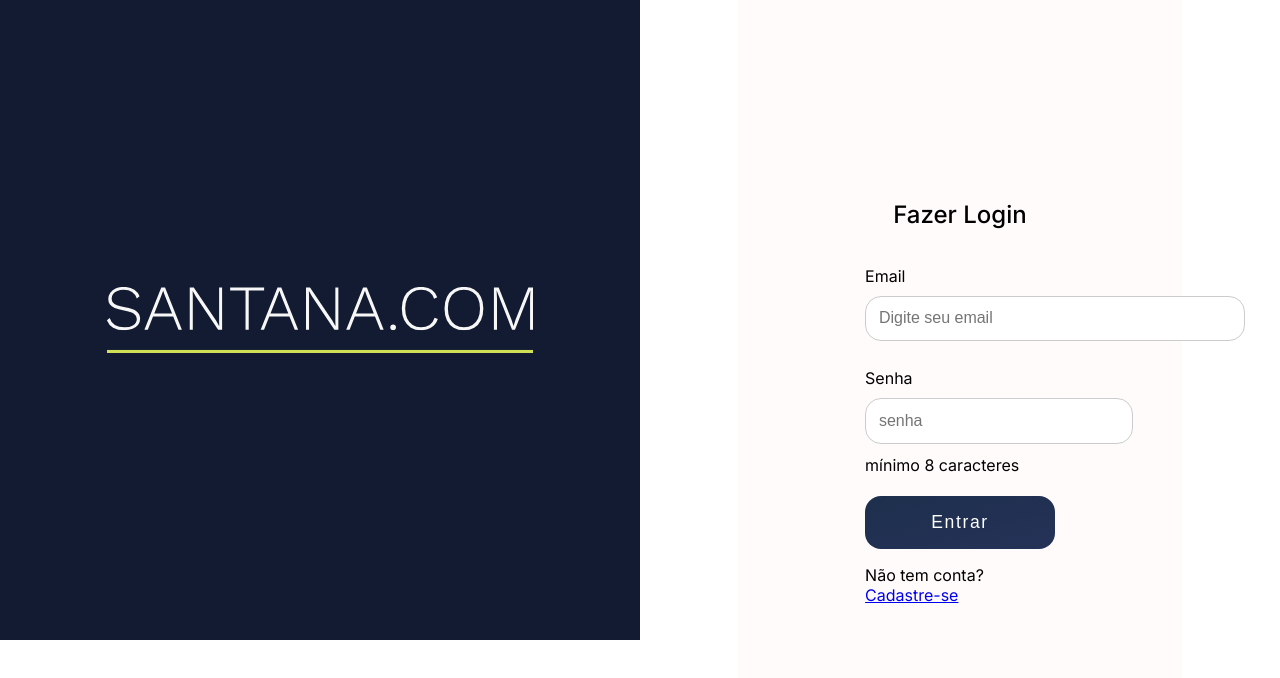
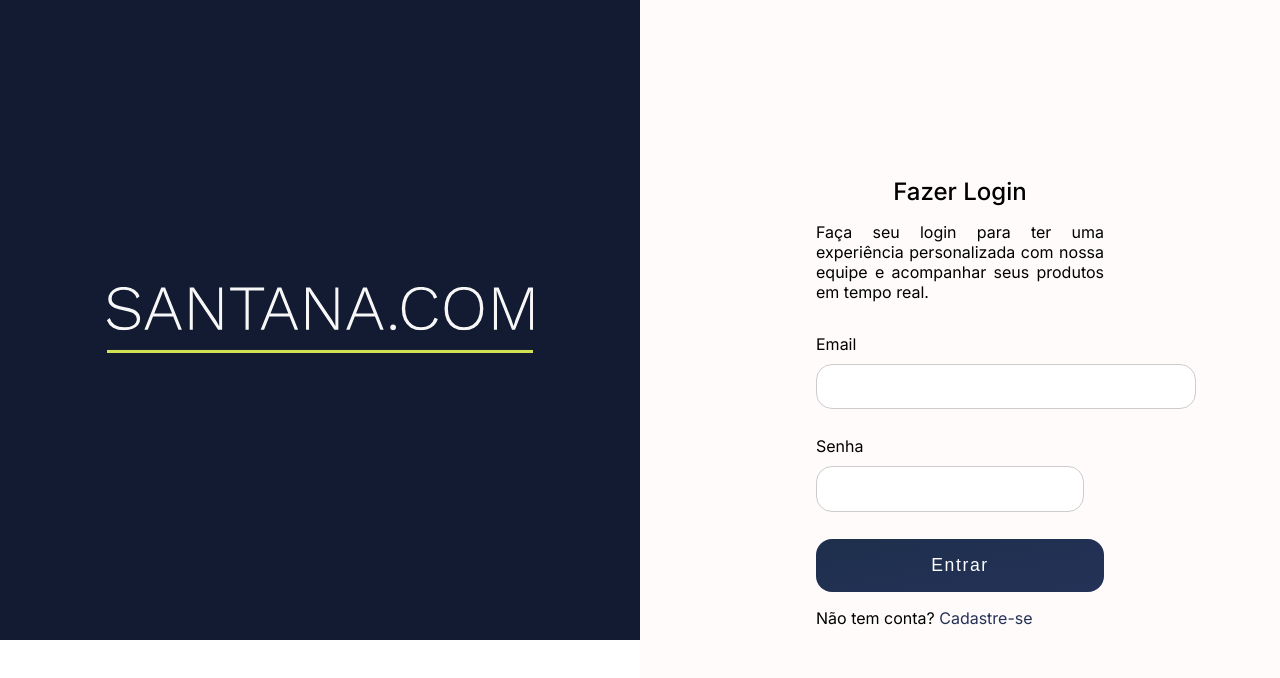
Before and after one commit to iSantanaaH/santana.com, a Next.js app in the folder front-end_next/: page /minha-conta/login in a window 1280 px wide. Shown: the top 678 px of the page. Built offline with nearby package versions, Linux system fonts and the light colour scheme.

Commit message:
remove placeholder in inputs, added paragraph and remove spaninfo

```diff
--- a/front-end_next/app/minha-conta/login/page.tsx
+++ b/front-end_next/app/minha-conta/login/page.tsx
@@ -10,6 +10,7 @@ export default function LoginPageUser() {
           <div className={styles.ContentTitle}>
             <article className={styles.ArticleTitle}>
               <h1>Fazer Login</h1>
+              <p>Faça seu login para ter uma experiência personalizada com nossa equipe e acompanhar seus produtos em tempo real.</p>
             </article>
           </div>
           <form className={styles.FormLogin}>
@@ -20,7 +21,6 @@ export default function LoginPageUser() {
                 id="email"
                 name="email"
                 required
-                placeholder="Digite seu email"
                 className={styles.InputEmail}
               />
               <span className={styles.SpanErrorRender}></span>
@@ -31,10 +31,8 @@ export default function LoginPageUser() {
                 type="password"
                 id="password"
                 required
-                placeholder="senha"
                 className={styles.InputPassword}
               />
-              <span className={styles.SpanInfo}>mínimo 8 caracteres</span>
               <span className={styles.SpanErrorRender}></span>
             </div>
             <div className={styles.ContentSubmit}>
@@ -42,7 +40,8 @@ export default function LoginPageUser() {
                 <span>Entrar</span>
               </button>
               <p>
-                Não tem conta? <Link href={"/minha-conta/cadastro"}>
+                Não tem conta?{" "}
+                <Link className={styles.LinkRedirect} href={"/minha-conta/cadastro"}>
                   <span>Cadastre-se</span>
                 </Link>
               </p>
```
